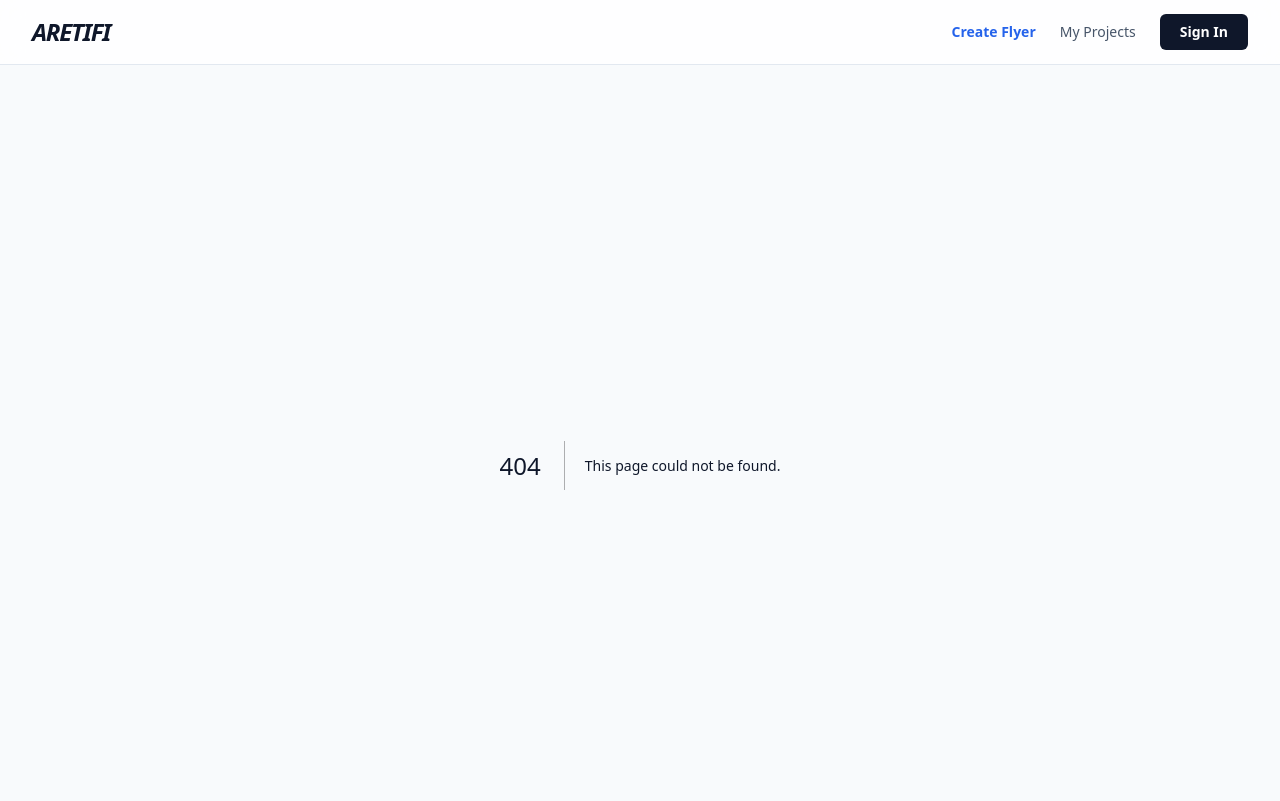
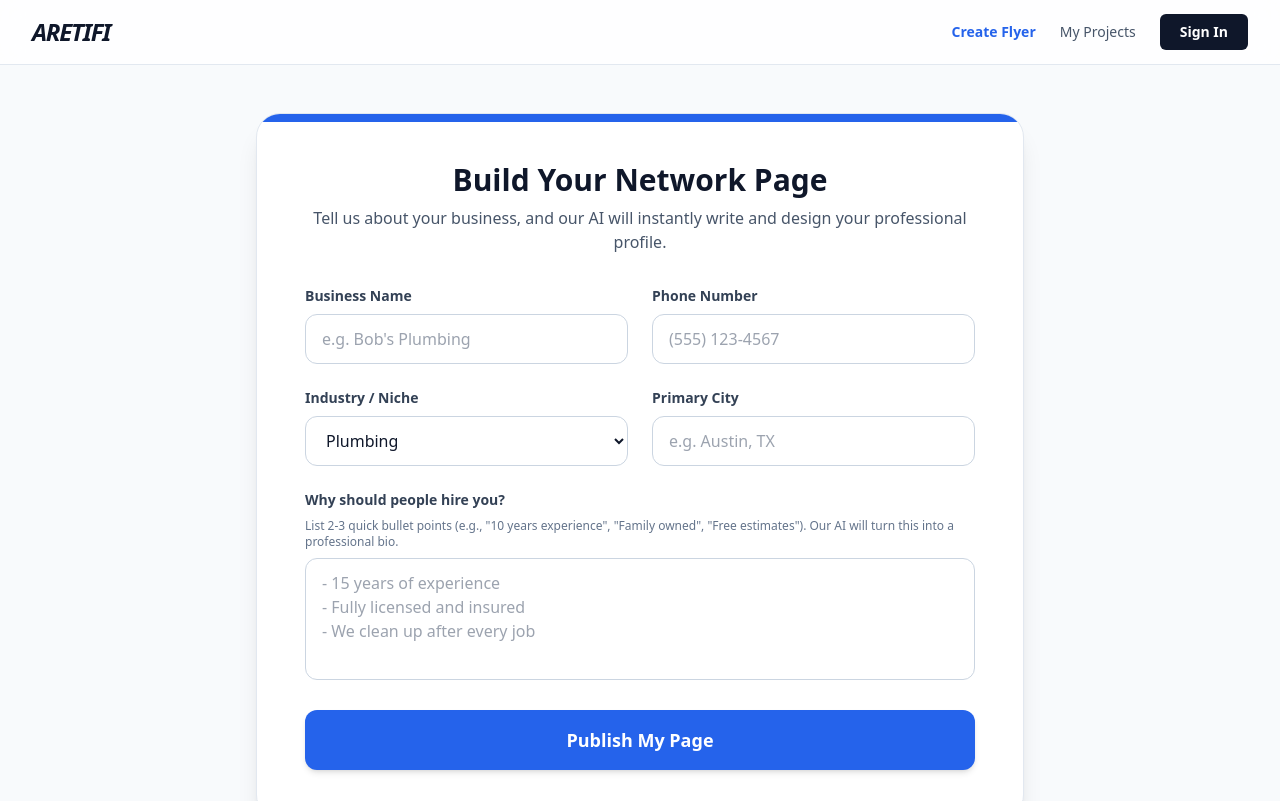
Before and after one commit to jakejmanley-collab/local-service-ads, a Next.js app: page /setup in a window 1280 px wide. Before the commit this address had no page. Shown: the top 801 px of the page. Built offline with nearby package versions, Linux system fonts and the light colour scheme.

Commit message:
Create page.tsx

```diff
--- /dev/null
+++ b/app/setup/page.tsx
@@ -0,0 +1,172 @@
+"use client";
+
+import { useState, Suspense } from 'react';
+import { useRouter, useSearchParams } from 'next/navigation';
+
+function SetupForm() {
+  const router = useRouter();
+  const searchParams = useSearchParams();
+  const sessionId = searchParams.get('session_id');
+
+  const [isLoading, setIsLoading] = useState(false);
+  const [formData, setFormData] = useState({
+    businessName: '',
+    phone: '',
+    industry: 'plumbing', // default value
+    city: '',
+    bullets: ''
+  });
+
+  const handleChange = (e: React.ChangeEvent<HTMLInputElement | HTMLTextAreaElement | HTMLSelectElement>) => {
+    setFormData({ ...formData, [e.target.name]: e.target.value });
+  };
+
+  const handleSubmit = async (e: React.FormEvent) => {
+    e.preventDefault();
+    setIsLoading(true);
+
+    try {
+      // In the next step, we will build this API route to trigger the AI and save to Supabase
+      const response = await fetch('/api/setup/generate', {
+        method: 'POST',
+        headers: { 'Content-Type': 'application/json' },
+        body: JSON.stringify({
+          ...formData,
+          sessionId // We pass this to verify they actually paid!
+        }),
+      });
+
+      if (!response.ok) throw new Error('Failed to generate page');
+
+      const data = await response.json();
+
+      // Redirect them to their brand new live network page!
+      router.push(`/pros/${data.slug}`);
+
+    } catch (error) {
+      console.error("Error building page:", error);
+      alert("Something went wrong. Please try again or contact support.");
+      setIsLoading(false);
+    }
+  };
+
+  return (
+    <div className="bg-white p-8 md:p-12 rounded-3xl shadow-xl border border-slate-200 relative overflow-hidden">
+      {/* Decorative top border */}
+      <div className="absolute top-0 left-0 w-full h-2 bg-blue-600"></div>
+
+      <div className="text-center mb-8">
+        <h2 className="text-3xl font-bold text-slate-900 mb-2">Build Your Network Page</h2>
+        <p className="text-slate-600">Tell us about your business, and our AI will instantly write and design your professional profile.</p>
+      </div>
+
+      <form onSubmit={handleSubmit} className="space-y-6">
+        <div className="grid md:grid-cols-2 gap-6">
+          <div>
+            <label className="block text-sm font-bold text-slate-700 mb-2">Business Name</label>
+            <input
+              type="text"
+              name="businessName"
+              required
+              value={formData.businessName}
+              onChange={handleChange}
+              placeholder="e.g. Bob's Plumbing"
+              className="w-full px-4 py-3 rounded-xl border border-slate-300 focus:ring-2 focus:ring-blue-600 focus:border-blue-600 outline-none transition-all"
+            />
+          </div>
+          <div>
+            <label className="block text-sm font-bold text-slate-700 mb-2">Phone Number</label>
+            <input
+              type="tel"
+              name="phone"
+              required
+              value={formData.phone}
+              onChange={handleChange}
+              placeholder="(555) 123-4567"
+              className="w-full px-4 py-3 rounded-xl border border-slate-300 focus:ring-2 focus:ring-blue-600 focus:border-blue-600 outline-none transition-all"
+            />
+          </div>
+        </div>
+
+        <div className="grid md:grid-cols-2 gap-6">
+          <div>
+            <label className="block text-sm font-bold text-slate-700 mb-2">Industry / Niche</label>
+            <select
+              name="industry"
+              value={formData.industry}
+              onChange={handleChange}
+              className="w-full px-4 py-3 rounded-xl border border-slate-300 focus:ring-2 focus:ring-blue-600 focus:border-blue-600 outline-none transition-all bg-white"
+            >
+              <option value="plumbing">Plumbing</option>
+              <option value="landscaping">Landscaping & Lawn Care</option>
+              <option value="cleaning">Residential Cleaning</option>
+              <option value="hvac">HVAC</option>
+              <option value="roofing">Roofing</option>
+              <option value="painting">Painting</option>
+              <option value="other">Other Local Service</option>
+            </select>
+          </div>
+          <div>
+            <label className="block text-sm font-bold text-slate-700 mb-2">Primary City</label>
+            <input
+              type="text"
+              name="city"
+              required
+              value={formData.city}
+              onChange={handleChange}
+              placeholder="e.g. Austin, TX"
+              className="w-full px-4 py-3 rounded-xl border border-slate-300 focus:ring-2 focus:ring-blue-600 focus:border-blue-600 outline-none transition-all"
+            />
+          </div>
+        </div>
+
+        <div>
+          <label className="block text-sm font-bold text-slate-700 mb-2">Why should people hire you?</label>
+          <p className="text-xs text-slate-500 mb-2">List 2-3 quick bullet points (e.g., "10 years experience", "Family owned", "Free estimates"). Our AI will turn this into a professional bio.</p>
+          <textarea
+            name="bullets"
+            required
+            rows={4}
+            value={formData.bullets}
+            onChange={handleChange}
+            placeholder="- 15 years of experience&#10;- Fully licensed and insured&#10;- We clean up after every job"
+            className="w-full px-4 py-3 rounded-xl border border-slate-300 focus:ring-2 focus:ring-blue-600 focus:border-blue-600 outline-none transition-all resize-none"
+          ></textarea>
+        </div>
+
+        <button
+          type="submit"
+          disabled={isLoading}
+          className={`w-full py-4 rounded-xl font-bold text-lg text-white transition-all shadow-md flex justify-center items-center gap-2 ${
+            isLoading ? 'bg-blue-400 cursor-not-allowed' : 'bg-blue-600 hover:bg-blue-700 hover:shadow-lg'
+          }`}
+        >
+          {isLoading ? (
+            <>
+              <svg className="animate-spin h-5 w-5 text-white" xmlns="http://www.w3.org/2000/svg" fill="none" viewBox="0 0 24 24">
+                <circle className="opacity-25" cx="12" cy="12" r="10" stroke="currentColor" strokeWidth="4"></circle>
+                <path className="opacity-75" fill="currentColor" d="M4 12a8 8 0 018-8V0C5.373 0 0 5.373 0 12h4zm2 5.291A7.962 7.962 0 014 12H0c0 3.042 1.135 5.824 3 7.938l3-2.647z"></path>
+              </svg>
+              Generating AI Page...
+            </>
+          ) : (
+            'Publish My Page'
+          )}
+        </button>
+      </form>
+    </div>
+  );
+}
+
+// We wrap the form in a Suspense boundary because useSearchParams can cause build issues in Next.js 14 if not suspended.
+export default function SetupPage() {
+  return (
+    <main className="min-h-screen bg-slate-50 py-12 px-6 flex items-center justify-center font-sans">
+      <div className="w-full max-w-3xl">
+        <Suspense fallback={<div className="text-center text-slate-500">Loading setup...</div>}>
+          <SetupForm />
+        </Suspense>
+      </div>
+    </main>
+  );
+}
```
